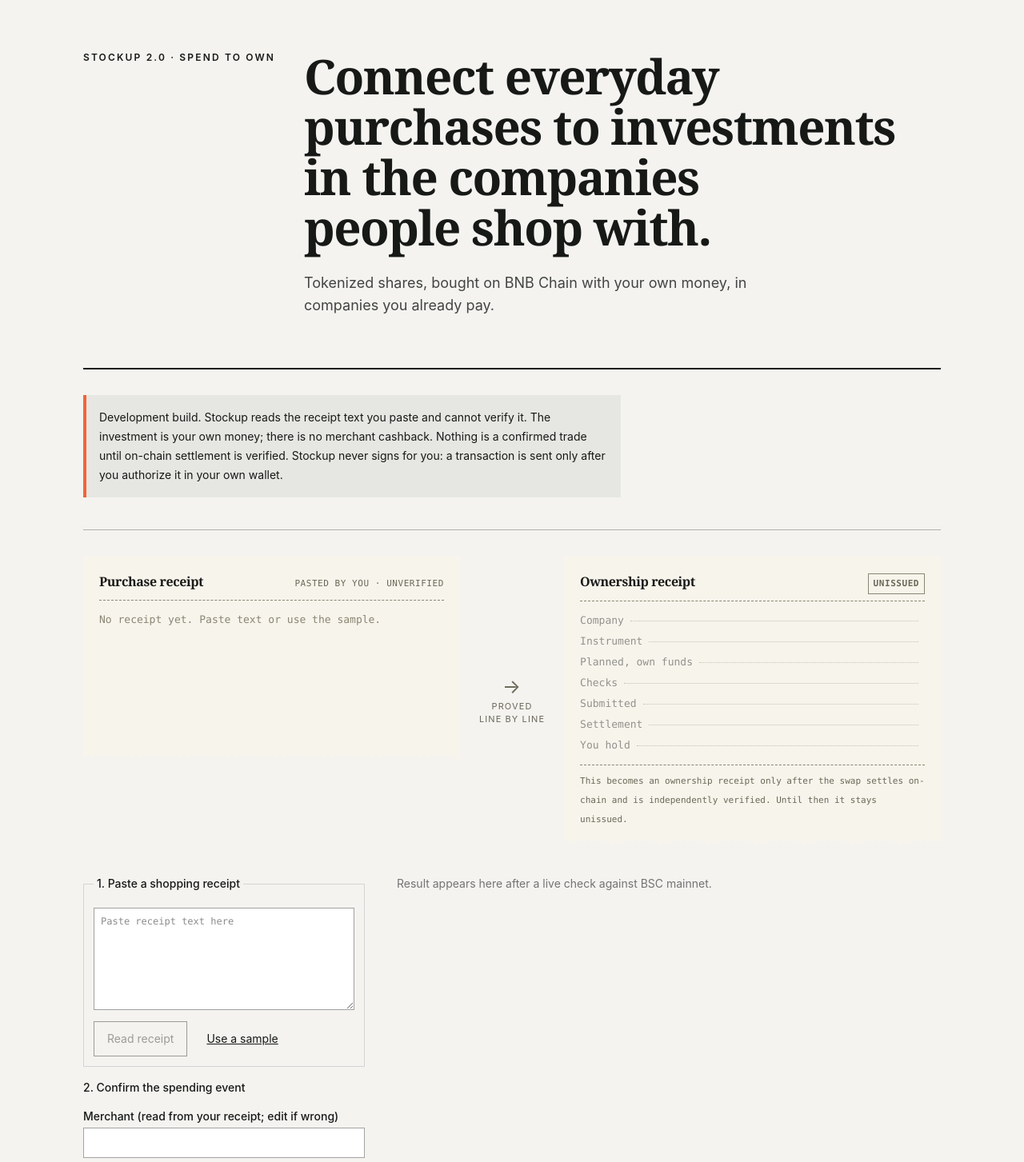
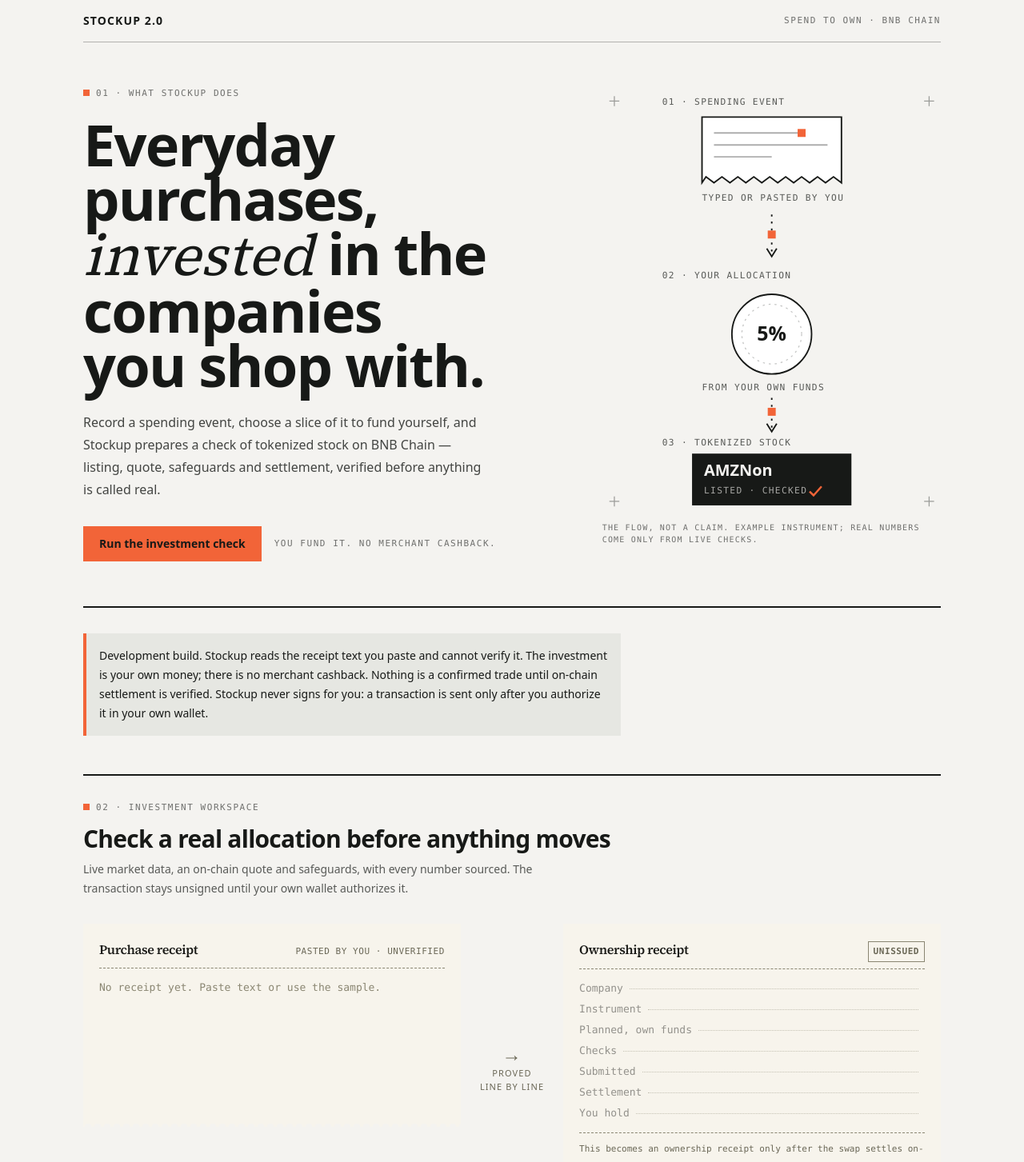
Before and after one commit to emmaGH1/stockup-bnb-2026, a Next.js app: page / in a window 1280 px wide. Shown: the top 1453 px of the page at 80% size. Built offline with nearby package versions, Linux system fonts and the light colour scheme.

Commit message:
design probe v2: approved direction (paper/ink/mist/vermilion, Archivo+Source Serif OFL), numbered-grid fold, original flow-diagram hero, workspace composition; full-page evidence; gates pass

```diff
--- a/package.json
+++ b/package.json
@@ -13,6 +13,8 @@
     "probe:bsc": "tsx scripts/probe-bsc-live.ts"
   },
   "dependencies": {
+    "@fontsource-variable/archivo": "^5.3.0",
+    "@fontsource/source-serif-4": "^5.3.0",
     "next": "^16.4.0",
     "react": "^19.3.0",
     "react-dom": "^19.3.0",
--- a/src/app/globals.css
+++ b/src/app/globals.css
@@ -1,9 +1,12 @@
 @import "tailwindcss";
 
-/* Provisional palette (owner-supplied). Provisional: revisit after first visual review. */
+/* Approved probe direction: paper/ink/mist + vermilion accent; grotesk UI with editorial serif accents.
+   Fonts bundled locally via @fontsource, SIL OFL 1.1. Revisit after probe review. */
 @theme {
-  --color-paper: #F4F3F0;   /* off-white surface */
-  --color-ink: #171917;     /* primary text and rules */
-  --color-mist: #DADBD6;    /* subtle grey: dividers, quiet fills */
-  --color-vermilion: #F26438; /* single accent: active states, emphasis */
+  --color-paper: #F4F3F0;
+  --color-ink: #171917;
+  --color-mist: #DADBD6;
+  --color-vermilion: #F26438;
+  --font-sans: "Archivo Variable", ui-sans-serif, system-ui, "Helvetica Neue", Arial, sans-serif;
+  --font-serif: "Source Serif 4", Georgia, "Times New Roman", serif;
 }
--- a/src/app/layout.tsx
+++ b/src/app/layout.tsx
@@ -1,5 +1,10 @@
+import '@fontsource-variable/archivo';
+import '@fontsource/source-serif-4/400.css';
+import '@fontsource/source-serif-4/400-italic.css';
+import '@fontsource/source-serif-4/600.css';
 import './globals.css';
-export const metadata = { title: 'Stockup 2.0 (provisional shell)' };
+
+export const metadata = { title: 'Stockup 2.0 — Spend to Own' };
 export default function RootLayout({ children }: { children: React.ReactNode }) {
-  return <html lang="en"><body className="bg-paper text-ink antialiased">{children}</body></html>;
+  return <html lang="en"><body className="bg-paper font-sans text-ink antialiased">{children}</body></html>;
 }
--- a/src/app/page.tsx
+++ b/src/app/page.tsx
@@ -1,28 +1,61 @@
 import { OwnFlow } from '@/components/own-flow';
+import { HeroStrip } from '@/components/hero-strip';
 
 export default function Home() {
   return (
     <main className="mx-auto max-w-6xl px-5 md:px-10">
-      {/* First fold: product statement on an architectural grid */}
-      <section aria-label="Introduction" className="grid gap-8 border-b-2 border-ink py-10 md:grid-cols-12 md:py-16">
-        <p className="text-xs font-semibold uppercase tracking-[0.18em] md:col-span-3">Stockup 2.0 · Spend to Own</p>
-        <div className="md:col-span-9">
-          <h1 className="text-balance font-serif text-4xl font-semibold leading-[1.05] tracking-tight md:text-6xl">
-            Connect everyday purchases to investments in the companies people shop with.
+      <header className="flex items-center justify-between border-b border-ink/30 py-4">
+        <p className="text-sm font-bold uppercase tracking-[0.08em]">Stockup 2.0</p>
+        <p className="font-mono text-[11px] uppercase tracking-[0.14em] text-ink/60">Spend to Own · BNB Chain</p>
+      </header>
+
+      {/* 01 — first fold: grid, product statement, signature flow diagram */}
+      <section aria-label="Introduction" className="grid gap-10 border-b-2 border-ink py-10 md:grid-cols-12 md:py-14">
+        <div className="md:col-span-7">
+          <p className="font-mono text-[11px] uppercase tracking-[0.14em] text-ink/60">
+            <span className="mr-2 inline-block size-2 bg-vermilion" aria-hidden />01 · What Stockup does
+          </p>
+          <h1 className="mt-5 text-balance text-5xl font-bold leading-[0.95] tracking-tight md:text-7xl">
+            Everyday purchases,{' '}
+            <em className="font-serif font-medium italic tracking-normal">invested</em>{' '}
+            in the companies you shop with.
           </h1>
-          <p className="mt-6 max-w-xl text-base leading-7 text-ink/80 md:text-lg">
-            Tokenized shares, bought on BNB Chain with your own money, in companies you already pay.
+          <p className="mt-6 max-w-lg text-base leading-7 text-ink/80">
+            Record a spending event, choose a slice of it to fund yourself, and Stockup prepares a check of
+            tokenized stock on BNB Chain — listing, quote, safeguards and settlement, verified before anything
+            is called real.
           </p>
+          <div className="mt-8 flex flex-wrap items-center gap-4">
+            <a href="#invest" className="bg-vermilion px-5 py-3 text-sm font-semibold text-ink">
+              Run the investment check
+            </a>
+            <p className="font-mono text-[11px] uppercase tracking-[0.14em] text-ink/60">You fund it. No merchant cashback.</p>
+          </div>
+        </div>
+        <div className="md:col-span-5">
+          <HeroStrip />
         </div>
       </section>
 
       <p role="note" className="mt-8 max-w-2xl border-l-4 border-vermilion bg-mist/50 p-4 text-sm leading-6">
-        Development build. Stockup reads the receipt text you paste and cannot verify it. The investment is your own money; there is no merchant cashback. Nothing is a confirmed trade until on-chain settlement is verified. Stockup never signs for you: a transaction is sent only after you authorize it in your own wallet.
+        Development build. Stockup reads the receipt text you paste and cannot verify it. The investment is your
+        own money; there is no merchant cashback. Nothing is a confirmed trade until on-chain settlement is
+        verified. Stockup never signs for you: a transaction is sent only after you authorize it in your own wallet.
       </p>
 
-      {/* Primary investment workspace */}
-      <section aria-label="Investment workspace" className="mt-10 border-t border-ink/30 pt-8 pb-16">
-        <OwnFlow />
+      {/* 02 — investment workspace */}
+      <section id="invest" aria-label="Investment workspace" className="mt-12 scroll-mt-6 border-t-2 border-ink pt-8 pb-20">
+        <p className="font-mono text-[11px] uppercase tracking-[0.14em] text-ink/60">
+          <span className="mr-2 inline-block size-2 bg-vermilion" aria-hidden />02 · Investment workspace
+        </p>
+        <h2 className="mt-3 text-2xl font-bold tracking-tight md:text-3xl">Check a real allocation before anything moves</h2>
+        <p className="mt-2 max-w-xl text-sm leading-6 text-ink/70">
+          Live market data, an on-chain quote and safeguards, with every number sourced. The transaction stays
+          unsigned until your own wallet authorizes it.
+        </p>
+        <div className="mt-8">
+          <OwnFlow />
+        </div>
       </section>
     </main>
   );
--- /dev/null
+++ b/src/components/hero-strip.tsx
@@ -0,0 +1,49 @@
+const micro = { fontSize: 9, letterSpacing: '0.12em' };
+
+function Plus({ x, y }: { x: number; y: number }) {
+  return <path d={`M ${x - 5} ${y} H ${x + 5} M ${x} ${y - 5} V ${y + 5}`} stroke="#171917" strokeOpacity={0.4} strokeWidth={1} />;
+}
+
+export function HeroStrip() {
+  return (
+    <figure>
+      <svg viewBox="0 0 340 430" role="img" aria-label="Diagram of the flow: a spending event you record becomes an allocation from your own funds, which buys tokenized stock on BNB Chain whose listing and settlement are checked against the chain." className="w-full">
+        <Plus x={12} y={14} /><Plus x={328} y={14} /><Plus x={12} y={416} /><Plus x={328} y={416} />
+
+        {/* 01 — spending event */}
+        <text x={60} y={18} fill="#171917" fillOpacity={0.7} fontFamily="var(--font-mono, monospace)" style={micro}>01 · SPENDING EVENT</text>
+        <path d="M 100 30 H 240 V 96 L 232 90 L 224 96 L 216 90 L 208 96 L 200 90 L 192 96 L 184 90 L 176 96 L 168 90 L 160 96 L 152 90 L 144 96 L 136 90 L 128 96 L 120 90 L 112 96 L 104 90 L 100 96 Z" fill="#fff" stroke="#171917" strokeWidth={1.5} />
+        <path d="M 112 46 H 200 M 112 58 H 226 M 112 70 H 170" stroke="#171917" strokeOpacity={0.35} strokeWidth={1.5} />
+        <rect x={196} y={42} width={8} height={8} fill="#F26438" />
+        <text x={100} y={114} fill="#171917" fillOpacity={0.7} fontFamily="var(--font-mono, monospace)" style={micro}>TYPED OR PASTED BY YOU</text>
+
+        {/* connector */}
+        <path d="M 170 128 V 168" stroke="#171917" strokeWidth={1.5} strokeDasharray="2 5" />
+        <path d="M 165 162 L 170 170 L 175 162" fill="none" stroke="#171917" strokeWidth={1.5} />
+        <rect x={166} y={144} width={8} height={8} fill="#F26438" />
+
+        {/* 02 — allocation */}
+        <text x={60} y={192} fill="#171917" fillOpacity={0.7} fontFamily="var(--font-mono, monospace)" style={micro}>02 · YOUR ALLOCATION</text>
+        <circle cx={170} cy={248} r={40} fill="#fff" stroke="#171917" strokeWidth={1.5} />
+        <circle cx={170} cy={248} r={30} fill="none" stroke="#171917" strokeOpacity={0.25} strokeWidth={1} strokeDasharray="2 4" />
+        <text x={170} y={255} textAnchor="middle" fill="#171917" fontSize={20} fontWeight={700} fontFamily="var(--font-sans, sans-serif)">5%</text>
+        <text x={100} y={304} fill="#171917" fillOpacity={0.7} fontFamily="var(--font-mono, monospace)" style={micro}>FROM YOUR OWN FUNDS</text>
+
+        {/* connector */}
+        <path d="M 170 312 V 344" stroke="#171917" strokeWidth={1.5} strokeDasharray="2 5" />
+        <path d="M 165 338 L 170 346 L 175 338" fill="none" stroke="#171917" strokeWidth={1.5} />
+        <rect x={166} y={322} width={8} height={8} fill="#F26438" />
+
+        {/* 03 — tokenized stock */}
+        <text x={60} y={360} fill="#171917" fillOpacity={0.7} fontFamily="var(--font-mono, monospace)" style={micro}>03 · TOKENIZED STOCK</text>
+        <rect x={90} y={368} width={160} height={52} fill="#171917" />
+        <text x={102} y={390} fill="#F4F3F0" fontSize={16} fontWeight={700} fontFamily="var(--font-sans, sans-serif)">AMZNon</text>
+        <text x={102} y={408} fill="#F4F3F0" fillOpacity={0.65} fontFamily="var(--font-mono, monospace)" style={micro}>LISTED · CHECKED</text>
+        <path d="M 208 406 l 4 4 l 8 -9" fill="none" stroke="#F26438" strokeWidth={2} />
+      </svg>
+      <figcaption className="mt-2 font-mono text-[10px] uppercase tracking-[0.12em] text-ink/60">
+        The flow, not a claim. Example instrument; real numbers come only from live checks.
+      </figcaption>
+    </figure>
+  );
+}
--- a/src/components/own-flow.tsx
+++ b/src/components/own-flow.tsx
@@ -136,9 +136,9 @@
     <div className="space-y-10">
     <PaperPair pasted={pasted} parsed={parsed} rows={ownershipRows(paper)} issued={issued} receiptId={receipt?.receipt?.receiptId} reason={receipt && !receipt.ok ? receipt.reason : undefined} />
     <div className="grid gap-10 md:grid-cols-[22rem_1fr]">
-      <form onSubmit={run} className="space-y-4">
-        <fieldset className="space-y-2 border border-neutral-300 p-3">
-          <legend className="px-1 text-sm font-medium">1. Paste a shopping receipt</legend>
+      <form onSubmit={run} className="space-y-4 md:sticky md:top-6 md:self-start">
+        <fieldset className="space-y-2 border border-ink/30 bg-white p-4">
+          <legend className="px-1 font-mono text-[11px] font-semibold uppercase tracking-[0.14em] text-ink/70">1. Paste a shopping receipt</legend>
           <textarea aria-label="Shopping receipt text" className="h-32 w-full border border-neutral-400 bg-white p-2 font-mono text-xs" placeholder="Paste receipt text here" value={pasted} onChange={e => setPasted(e.target.value)} />
           <div className="flex gap-2">
             <button type="button" onClick={readReceipt} disabled={!pasted.trim()} className="min-h-11 border border-neutral-900 px-4 text-sm disabled:opacity-40">Read receipt</button>
@@ -168,7 +168,7 @@
         {err ? <p role="alert" className="text-sm text-red-700">{err}</p> : null}
       </form>
 
-      <div aria-live="polite">
+      <div aria-live="polite" className="border border-ink/30 bg-white p-4 md:p-6">
         {!res && !err && <p className="text-sm text-neutral-500">Result appears here after a live check against BSC mainnet.</p>}
         {res && (
           <div className="space-y-6">
```
Also changed, not shown: 6 other files (tests, documents, lock files or other folders).
